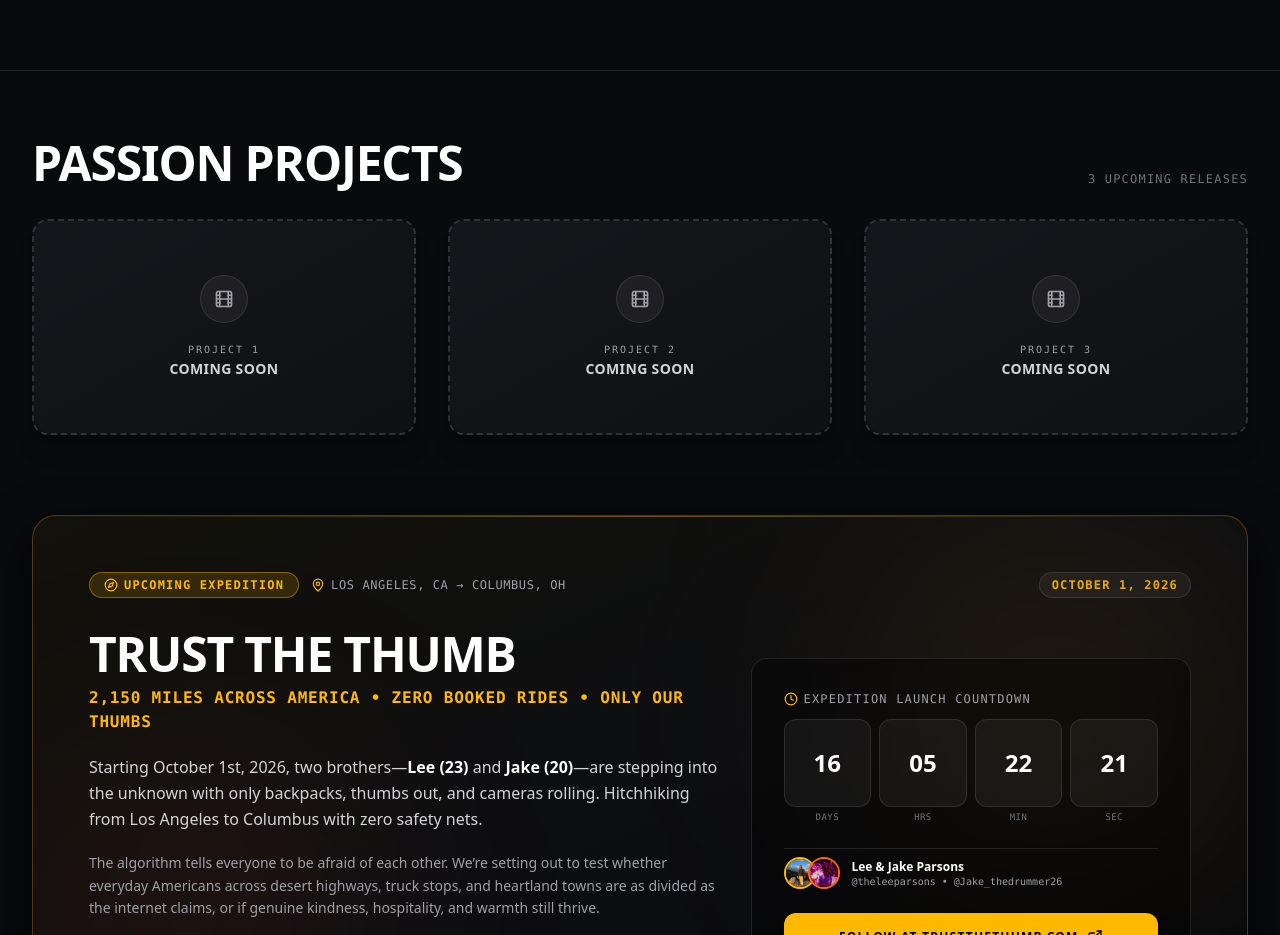
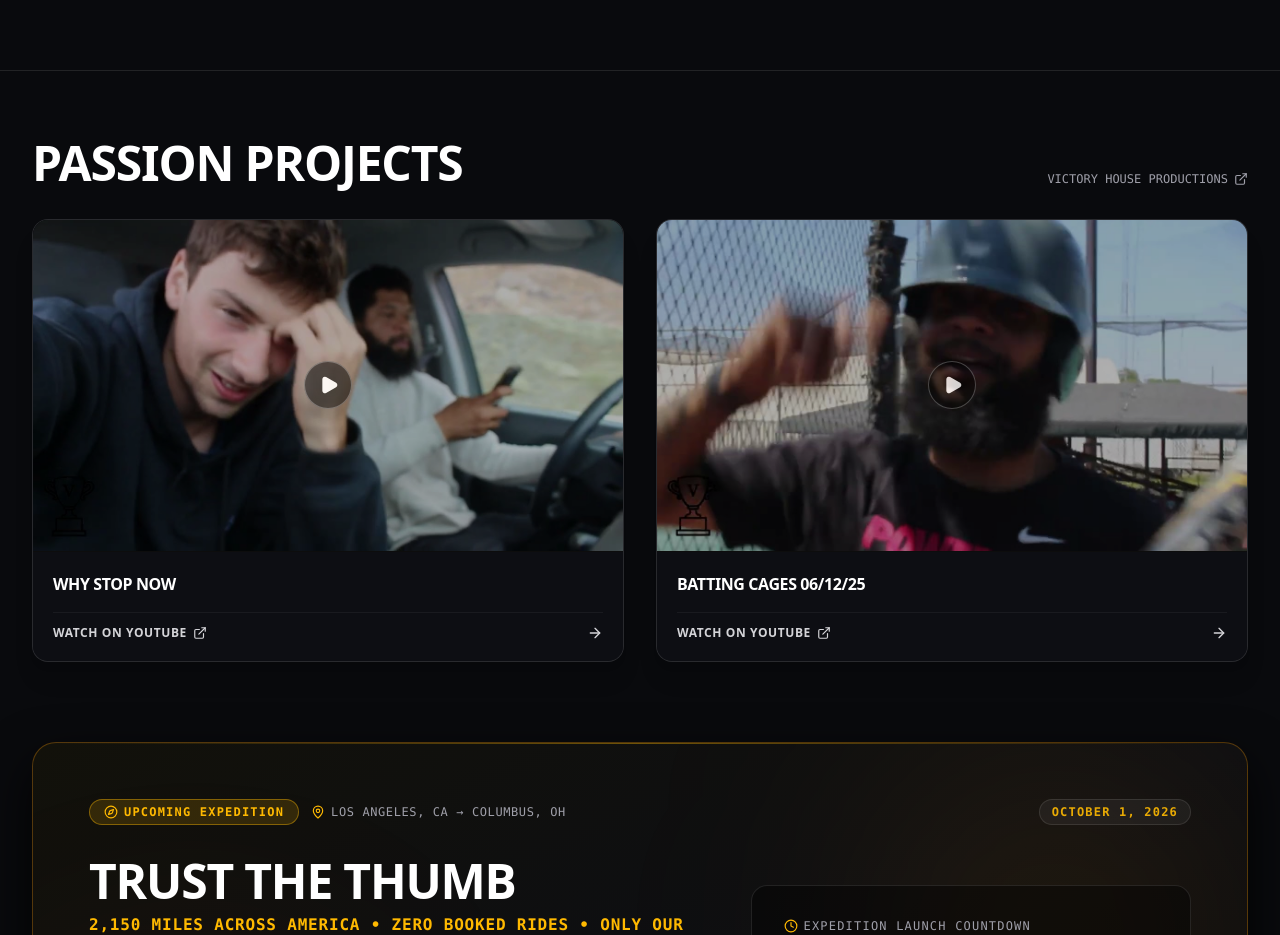
Before and after one commit to leeparsonsbusiness-cloud/theleeparsons, a Next.js app: page / in a window 1280 px wide. Shown: the part 4040-4975 px from the top of the page. Built offline with nearby package versions, Linux system fonts and the light colour scheme.

Commit message:
Add Victory House Productions videos to Passion Projects in 2-column grid, remove third box

```diff
--- a/app/films/page.tsx
+++ b/app/films/page.tsx
@@ -3,7 +3,7 @@
 import { useRef, useEffect, useState } from 'react';
 import Image from 'next/image';
 import Link from 'next/link';
-import { Play, ArrowRight, ExternalLink, ChevronLeft, ChevronRight, Film as FilmIcon } from 'lucide-react';
+import { Play, ArrowRight, ExternalLink, ChevronLeft, ChevronRight } from 'lucide-react';
 import TrustTheThumbCard from '@/components/TrustTheThumbCard';
 
 interface YouTubeWork {
@@ -64,6 +64,24 @@ const INFINITE_YOUTUBE_VIDEOS = [
   ...YOUTUBE_VIDEOS,
   ...YOUTUBE_VIDEOS,
   ...YOUTUBE_VIDEOS,
+];
+
+// Victory House Productions Videos for Passion Projects
+const PASSION_PROJECTS: YouTubeWork[] = [
+  {
+    id: 'vh-1',
+    youtubeId: 'AiYkzRXaCPs',
+    title: 'WHY STOP NOW',
+    thumbnail: '/thumbnails/yt-AiYkzRXaCPs.jpg',
+    url: 'https://www.youtube.com/watch?v=AiYkzRXaCPs',
+  },
+  {
+    id: 'vh-2',
+    youtubeId: '4tt691ss1WI',
+    title: 'BATTING CAGES 06/12/25',
+    thumbnail: '/thumbnails/yt-4tt691ss1WI.jpg',
+    url: 'https://www.youtube.com/watch?v=4tt691ss1WI',
+  },
 ];
 
 export default function FilmsPage() {
@@ -291,42 +309,64 @@ export default function FilmsPage() {
         </div>
       </section>
 
-      {/* PASSION PROJECTS Section - 3 Blank Boxes To Be Filled Soon */}
+      {/* PASSION PROJECTS Section - Victory House Productions */}
       <section className="max-w-7xl mx-auto px-4 md:px-8 pb-20 border-t border-white/10 pt-16">
-        <div className="mb-8 flex flex-col sm:flex-row sm:items-end justify-between gap-2">
+        <div className="mb-8 flex flex-col sm:flex-row sm:items-end justify-between gap-4">
           <div>
             <h2 className="text-3xl md:text-5xl font-black uppercase tracking-tight text-white">
               PASSION PROJECTS
             </h2>
           </div>
-          <span className="text-xs font-mono text-zinc-500 uppercase tracking-widest self-start sm:self-auto">
-            3 UPCOMING RELEASES
-          </span>
+          <a
+            href="https://www.youtube.com/@VictoryHouseProductions"
+            target="_blank"
+            rel="noopener noreferrer"
+            className="text-xs font-mono text-zinc-400 hover:text-white flex items-center gap-1.5 transition-colors self-start sm:self-auto"
+          >
+            <span>VICTORY HOUSE PRODUCTIONS</span>
+            <ExternalLink className="w-3.5 h-3.5" />
+          </a>
         </div>
 
-        <div className="grid grid-cols-1 md:grid-cols-3 gap-6 md:gap-8">
-          {[1, 2, 3].map((boxNum) => (
-            <div
-              key={boxNum}
-              className="relative aspect-video w-full rounded-2xl border-2 border-dashed border-white/15 bg-gradient-to-br from-[#111217] to-[#0a0b0e] flex flex-col items-center justify-center p-8 text-center transition-all duration-300 hover:border-white/30 group shadow-xl"
+        <div className="grid grid-cols-1 md:grid-cols-2 gap-6 md:gap-8">
+          {PASSION_PROJECTS.map((project) => (
+            <a
+              key={project.id}
+              href={project.url}
+              target="_blank"
+              rel="noopener noreferrer"
+              className="group cursor-pointer rounded-2xl bg-[#111217] border border-white/10 hover:border-white/40 transition-all duration-300 overflow-hidden shadow-xl hover:shadow-2xl flex flex-col"
             >
-              {/* Subtle ambient glow on hover */}
-              <div className="absolute inset-0 bg-white/[0.02] rounded-2xl group-hover:bg-white/[0.04] transition-colors pointer-events-none" />
-
-              <div className="relative z-10 flex flex-col items-center gap-3">
-                <div className="w-12 h-12 rounded-full bg-white/5 border border-white/10 flex items-center justify-center text-zinc-400 group-hover:text-white group-hover:border-white/30 transition-all">
-                  <FilmIcon className="w-5 h-5" />
-                </div>
-                <div className="space-y-1">
-                  <span className="text-[10px] font-mono uppercase tracking-[0.2em] text-zinc-400">
-                    PROJECT {boxNum}
-                  </span>
-                  <p className="text-sm font-black uppercase tracking-wide text-zinc-300">
-                    COMING SOON
-                  </p>
+              {/* Thumbnail Container */}
+              <div className="relative aspect-video w-full bg-black overflow-hidden border-b border-white/5">
+                <Image
+                  src={project.thumbnail}
+                  alt={project.title}
+                  fill
+                  className="object-cover group-hover:scale-105 transition-transform duration-500"
+                />
+                <div className="absolute inset-0 bg-black/40 flex items-center justify-center opacity-80 group-hover:opacity-100 transition-opacity">
+                  <div className="w-12 h-12 rounded-full bg-black/60 backdrop-blur-sm border border-white/30 flex items-center justify-center text-white group-hover:bg-red-600 group-hover:border-red-500 group-hover:scale-110 transition-all duration-300 shadow-xl">
+                    <Play className="w-5 h-5 fill-current ml-0.5" />
+                  </div>
                 </div>
               </div>
-            </div>
+
+              {/* Info */}
+              <div className="p-5 flex-1 flex flex-col justify-between space-y-4 bg-[#0d0e13]">
+                <h4 className="font-black text-sm sm:text-base uppercase tracking-tight text-white group-hover:text-zinc-200 transition-colors line-clamp-2">
+                  {project.title}
+                </h4>
+
+                <div className="pt-3 border-t border-white/5 flex items-center justify-between text-xs font-bold uppercase tracking-wider text-zinc-300 group-hover:text-white">
+                  <span className="flex items-center gap-1.5">
+                    WATCH ON YOUTUBE
+                    <ExternalLink className="w-3.5 h-3.5" />
+                  </span>
+                  <ArrowRight className="w-4 h-4 transform group-hover:translate-x-1 transition-transform" />
+                </div>
+              </div>
+            </a>
           ))}
         </div>
       </section>
--- a/app/page.tsx
+++ b/app/page.tsx
@@ -112,6 +112,23 @@ const INFINITE_YOUTUBE_VIDEOS = [
   ...YOUTUBE_VIDEOS,
   ...YOUTUBE_VIDEOS,
   ...YOUTUBE_VIDEOS,
+];
+
+const PASSION_PROJECTS: YouTubeWork[] = [
+  {
+    id: 'vh-1',
+    youtubeId: 'AiYkzRXaCPs',
+    title: 'WHY STOP NOW',
+    thumbnail: '/thumbnails/yt-AiYkzRXaCPs.jpg',
+    url: 'https://www.youtube.com/watch?v=AiYkzRXaCPs',
+  },
+  {
+    id: 'vh-2',
+    youtubeId: '4tt691ss1WI',
+    title: 'BATTING CAGES 06/12/25',
+    thumbnail: '/thumbnails/yt-4tt691ss1WI.jpg',
+    url: 'https://www.youtube.com/watch?v=4tt691ss1WI',
+  },
 ];
 
 export default function HomePage() {
@@ -618,41 +635,64 @@ export default function HomePage() {
           </div>
         </div>
 
-        {/* PASSION PROJECTS Section - 3 Blank Boxes To Be Filled Soon */}
+        {/* PASSION PROJECTS Section - Victory House Productions */}
         <div className="max-w-7xl mx-auto px-4 md:px-8 pb-20 border-t border-white/10 pt-16">
-          <div className="mb-8 flex flex-col sm:flex-row sm:items-end justify-between gap-2">
+          <div className="mb-8 flex flex-col sm:flex-row sm:items-end justify-between gap-4">
             <div>
               <h3 className="text-3xl md:text-5xl font-black uppercase tracking-tight text-white mt-1">
                 PASSION PROJECTS
               </h3>
             </div>
-            <span className="text-xs font-mono text-zinc-500 uppercase tracking-widest self-start sm:self-auto">
-              3 UPCOMING RELEASES
-            </span>
+            <a
+              href="https://www.youtube.com/@VictoryHouseProductions"
+              target="_blank"
+              rel="noopener noreferrer"
+              className="text-xs font-mono text-zinc-400 hover:text-white flex items-center gap-1.5 transition-colors self-start sm:self-auto"
+            >
+              <span>VICTORY HOUSE PRODUCTIONS</span>
+              <ExternalLink className="w-3.5 h-3.5" />
+            </a>
           </div>
 
-          <div className="grid grid-cols-1 md:grid-cols-3 gap-6 md:gap-8">
-            {[1, 2, 3].map((boxNum) => (
-              <div
-                key={boxNum}
-                className="relative aspect-video w-full rounded-2xl border-2 border-dashed border-white/15 bg-gradient-to-br from-[#111217] to-[#0a0b0e] flex flex-col items-center justify-center p-8 text-center transition-all duration-300 hover:border-white/30 group shadow-xl"
+          <div className="grid grid-cols-1 md:grid-cols-2 gap-6 md:gap-8">
+            {PASSION_PROJECTS.map((project) => (
+              <a
+                key={project.id}
+                href={project.url}
+                target="_blank"
+                rel="noopener noreferrer"
+                className="group cursor-pointer rounded-2xl bg-[#111217] border border-white/10 hover:border-white/40 transition-all duration-300 overflow-hidden shadow-xl hover:shadow-2xl flex flex-col"
               >
-                <div className="absolute inset-0 bg-white/[0.02] rounded-2xl group-hover:bg-white/[0.04] transition-colors pointer-events-none" />
-
-                <div className="relative z-10 flex flex-col items-center gap-3">
-                  <div className="w-12 h-12 rounded-full bg-white/5 border border-white/10 flex items-center justify-center text-zinc-400 group-hover:text-white group-hover:border-white/30 transition-all">
-                    <FilmIcon className="w-5 h-5" />
-                  </div>
-                  <div className="space-y-1">
-                    <span className="text-[10px] font-mono uppercase tracking-[0.2em] text-zinc-400">
-                      PROJECT {boxNum}
-                    </span>
-                    <p className="text-sm font-black uppercase tracking-wide text-zinc-300">
-                      COMING SOON
-                    </p>
+                {/* Thumbnail Container */}
+                <div className="relative aspect-video w-full bg-black overflow-hidden border-b border-white/5">
+                  <Image
+                    src={project.thumbnail}
+                    alt={project.title}
+                    fill
+                    className="object-cover group-hover:scale-105 transition-transform duration-500"
+                  />
+                  <div className="absolute inset-0 bg-black/40 flex items-center justify-center opacity-80 group-hover:opacity-100 transition-opacity">
+                    <div className="w-12 h-12 rounded-full bg-black/60 backdrop-blur-sm border border-white/30 flex items-center justify-center text-white group-hover:bg-red-600 group-hover:border-red-500 group-hover:scale-110 transition-all duration-300 shadow-xl">
+                      <Play className="w-5 h-5 fill-current ml-0.5" />
+                    </div>
                   </div>
                 </div>
-              </div>
+
+                {/* Info */}
+                <div className="p-5 flex-1 flex flex-col justify-between space-y-4 bg-[#0d0e13]">
+                  <h4 className="font-black text-sm sm:text-base uppercase tracking-tight text-white group-hover:text-zinc-200 transition-colors line-clamp-2">
+                    {project.title}
+                  </h4>
+
+                  <div className="pt-3 border-t border-white/5 flex items-center justify-between text-xs font-bold uppercase tracking-wider text-zinc-300 group-hover:text-white">
+                    <span className="flex items-center gap-1.5">
+                      WATCH ON YOUTUBE
+                      <ExternalLink className="w-3.5 h-3.5" />
+                    </span>
+                    <ArrowRight className="w-4 h-4 transform group-hover:translate-x-1 transition-transform" />
+                  </div>
+                </div>
+              </a>
             ))}
           </div>
         </div>
```
Also changed, not shown: public/thumbnails/yt-4tt691ss1WI.jpg (added), public/thumbnails/yt-AiYkzRXaCPs.jpg (added).
